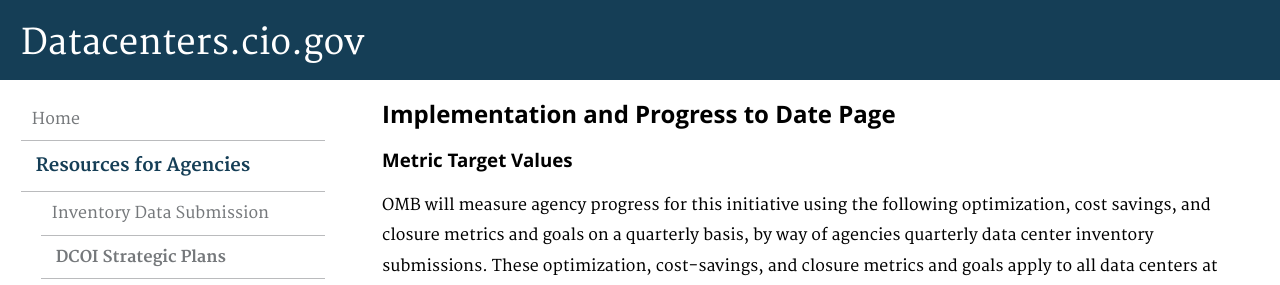
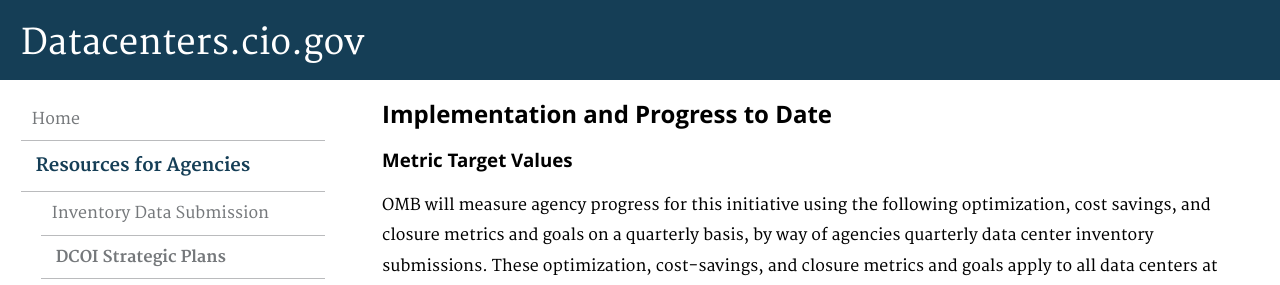
Before and after one commit to ydave-reisys/datacenters, a Jekyll site: the page built from pages/implementation-and-progress.html, in a window 1280 px wide and 900 px high. Shown: the top 285 px of the window. Built offline with Jekyll 4.4.1, drawn with Linux system fonts in a browser that asks for light colours; nearby versions of some CDN libraries; Markdown is read by kramdown in place of the engine named in the settings.

Commit message:
summary for tables implementation and progress page

```diff
--- a/pages/implementation-and-progress.html
+++ b/pages/implementation-and-progress.html
@@ -5,7 +5,7 @@
 description: "Implementation and Progress to Date Page"
 ---
 
-<h2 id="implementation-and-progress">Implementation and Progress to Date Page</h2>
+<h2 id="implementation-and-progress">Implementation and Progress to Date</h2>
 
 <h3>Metric Target Values</h3>
 
@@ -19,7 +19,7 @@
 
 <p><strong>Table 1. Government-wide Optimization Targets for Tiered Data Centers</strong><sup style="padding-top:140px" id="fnr1"><a href="#fn1">1</a></sup></p>
 
-<table>
+<table summary="Government-wide Optimization Targets for Tiered Data Centers">
     <thead>
         <tr>
             <th><strong>Metric</strong></th>
@@ -71,7 +71,7 @@
 
 <p><strong>Table 2. Cost Savings Targets</strong></p>
 
-<table>
+<table summary="Cost Savings Targets">
     <thead>
         <tr>
             <th><strong>FY2014 Physical Data Center Spending</strong></th>
```
